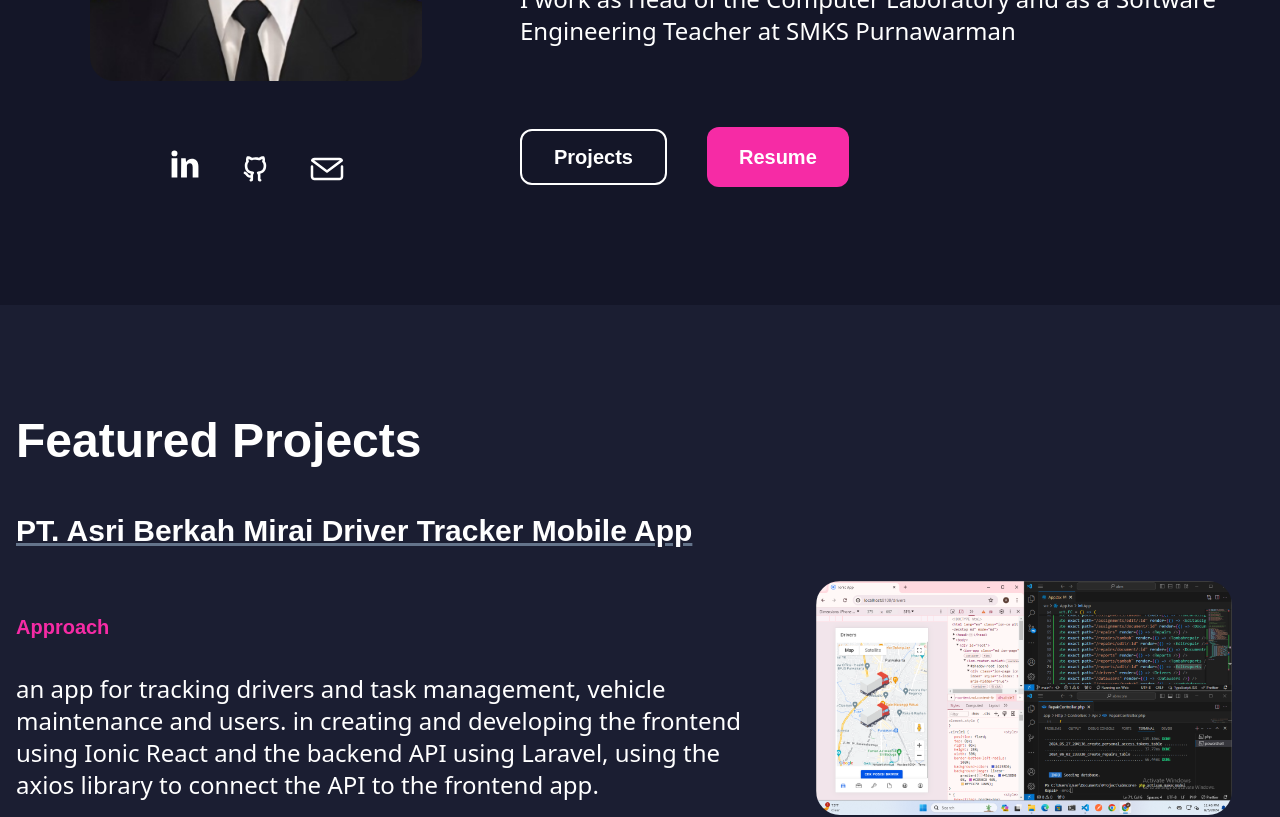
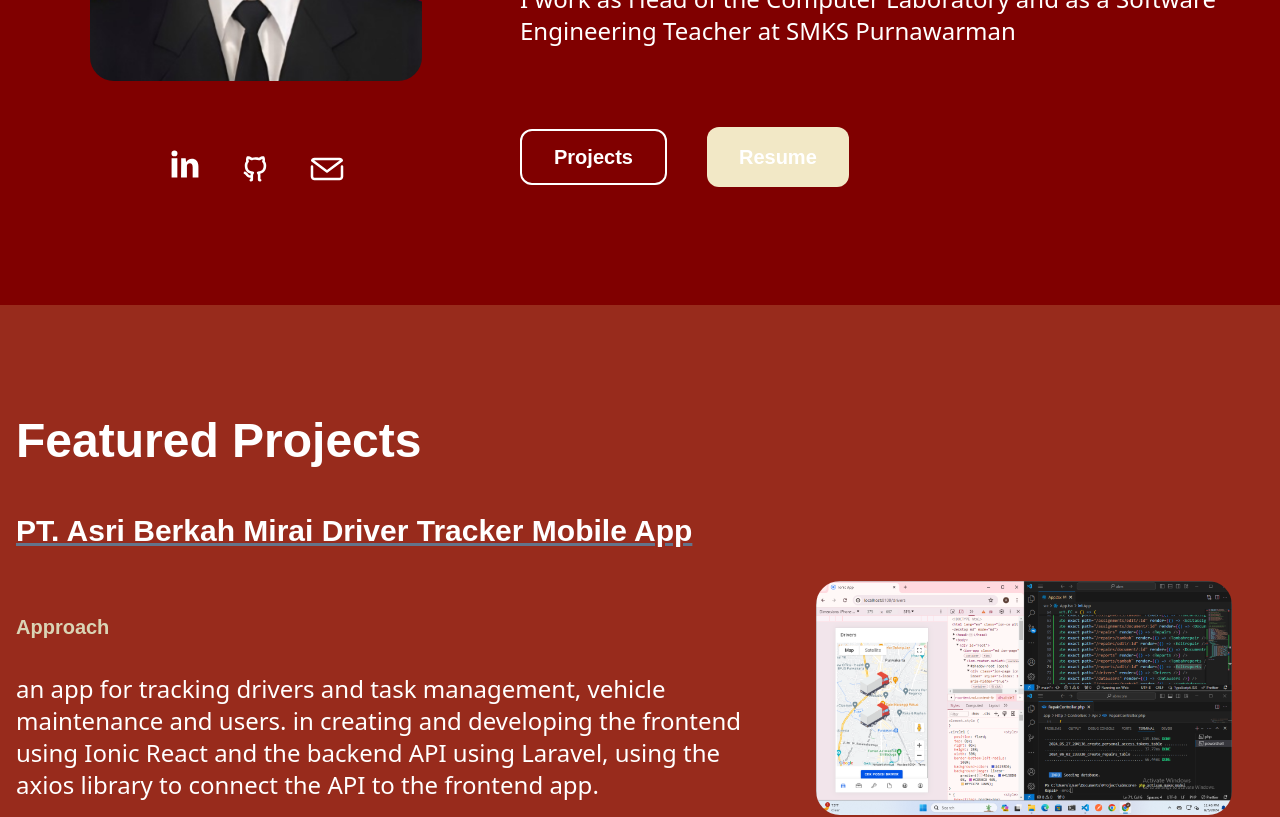
Before and after one commit to ricoerian/ricoapi, a Next.js app: page / in a window 1280 px wide. Shown: the part 420-1237 px from the top of the page. Built offline with nearby package versions, Linux system fonts and the light colour scheme.

Commit message:
color change

```diff
--- a/src/app/globals.css
+++ b/src/app/globals.css
@@ -4,20 +4,20 @@
 
 @layer components {
   .bg-primary {
-      background-color: #141628;
+      background-color: #800000;
 
   }
   .bg-button {
-      background-color: #F62BA5;
+      background-color: #F2E8C6;
   }
   .main-font {
-      color: #F62BA5;
+      color: #DAD4B5;
   }
   .bg-section-two {
-      background-color: #1B1E32;
+      background-color: #982B1C;
   }
   .bg-test {
-      background: #F62BA5;
+      background: #DAD4B5;
   }
 
   html {
```
